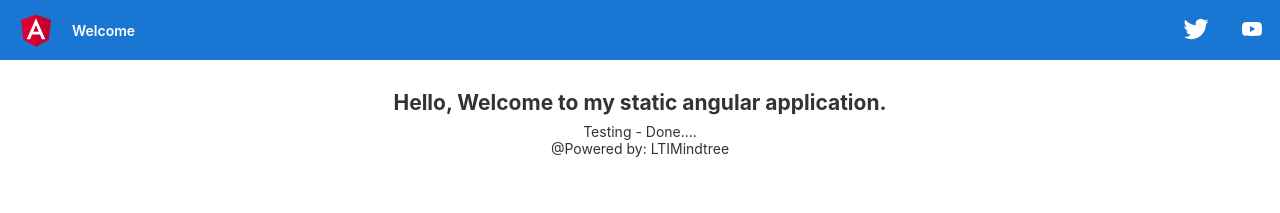
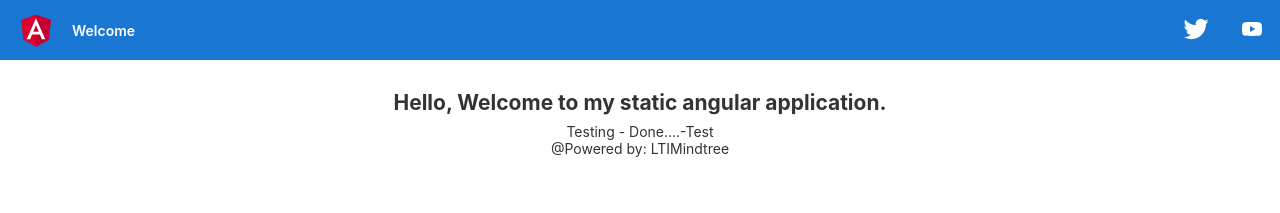
Before and after one commit to AnandharajSai/my-angular-static-app, an Angular app: page / in a window 1280 px wide. Shown: the top 213 px of the page. Built offline with nearby package versions, Linux system fonts and the light colour scheme.

Commit message:
tesing-OCT5-01-Adding dotstest

```diff
--- a/src/app/app.component.html
+++ b/src/app/app.component.html
@@ -352,7 +352,7 @@
 
   <!-- Resources -->
   <h2>Hello, Welcome to my static angular application. </h2>
-      <p>Testing - Done....</p>
+      <p>Testing - Done....-Test</p>
 
 <!-- Comments -->
   @Powered by: LTIMindtree
```
